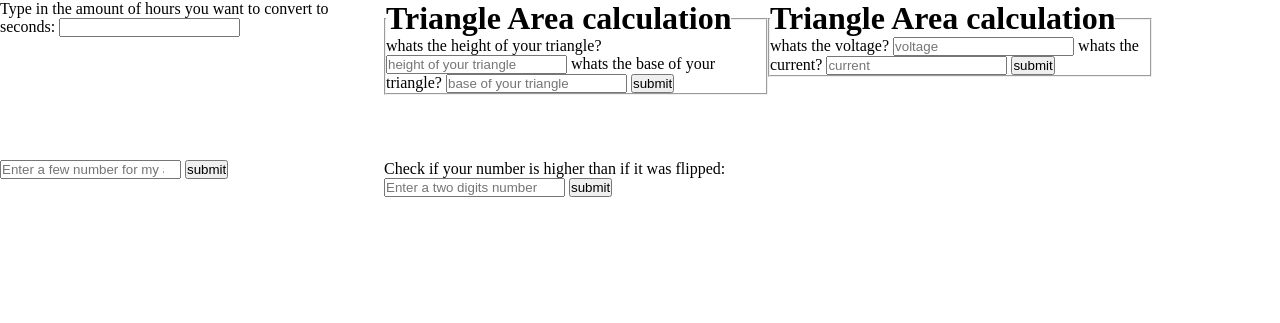
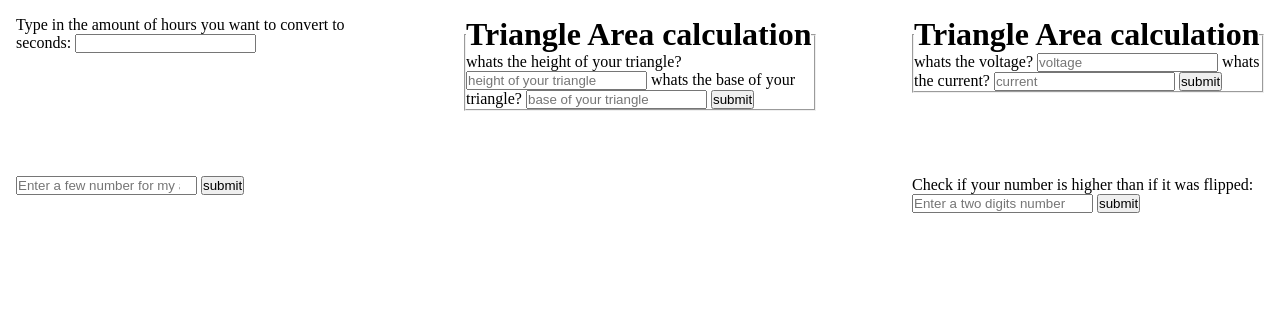
Before and after one commit to EtanHey/JSchallenger, a website: page שלי/Michael/index.html in a window 1280 px wide. Drawn offline with Linux system fonts and the light colour scheme.

Commit message:
michael - some in console

```diff
--- a/שלי/Michael/index.scss
+++ b/שלי/Michael/index.scss
@@ -12,11 +12,12 @@
     display:flex;
     flex-direction:row;
     flex-wrap: wrap;
+    justify-content: space-between;
 }
 form{
     width: clamp(15vw, 30vw, 50vw);
     min-height: clamp(10vh, 20vh, 30vh);
-
+    padding: 1em 1em 2em 1em;
 }
 strong{
     color:red
```
Also changed, not shown: שלי/Michael/dist/index.css.
